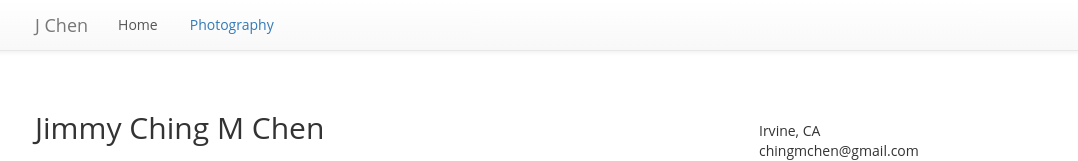
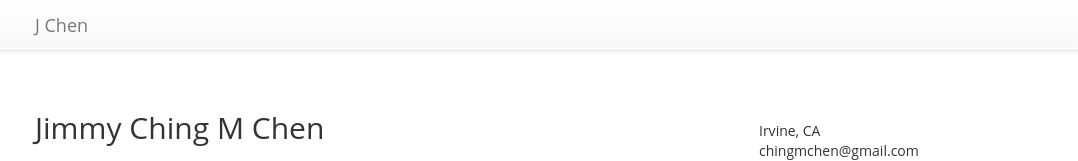
Before and after one commit to jchen038/jchen038.github.io, a plain HTML site: page index.html in a window 1280 px wide. Shown: the top 161 px of the page, without its empty margins (35-1113 px from the left). Drawn offline with nearby package versions, Linux system fonts and the light colour scheme.

Commit message:
Update index.html

```diff
--- a/index.html
+++ b/index.html
@@ -17,10 +17,7 @@
             J Chen
           </a>
         </div>
-        <ul id="tabs" class="nav nav-tabs">
-          <li class="active"><a href="#home" data-toggle="tab">Home</a></li>
-          <li><a href="#photography" data-toggle="tab">Photography</a></li>
-        </ul>
+
       </div>
     </nav>
     <div class="container main">
@@ -93,9 +90,6 @@
             </div>
           </div>
         </div>
-        <div class="tab-pane fade" id="photography">
-
-        </div>
       </div>
     </div>
   </body>
```
